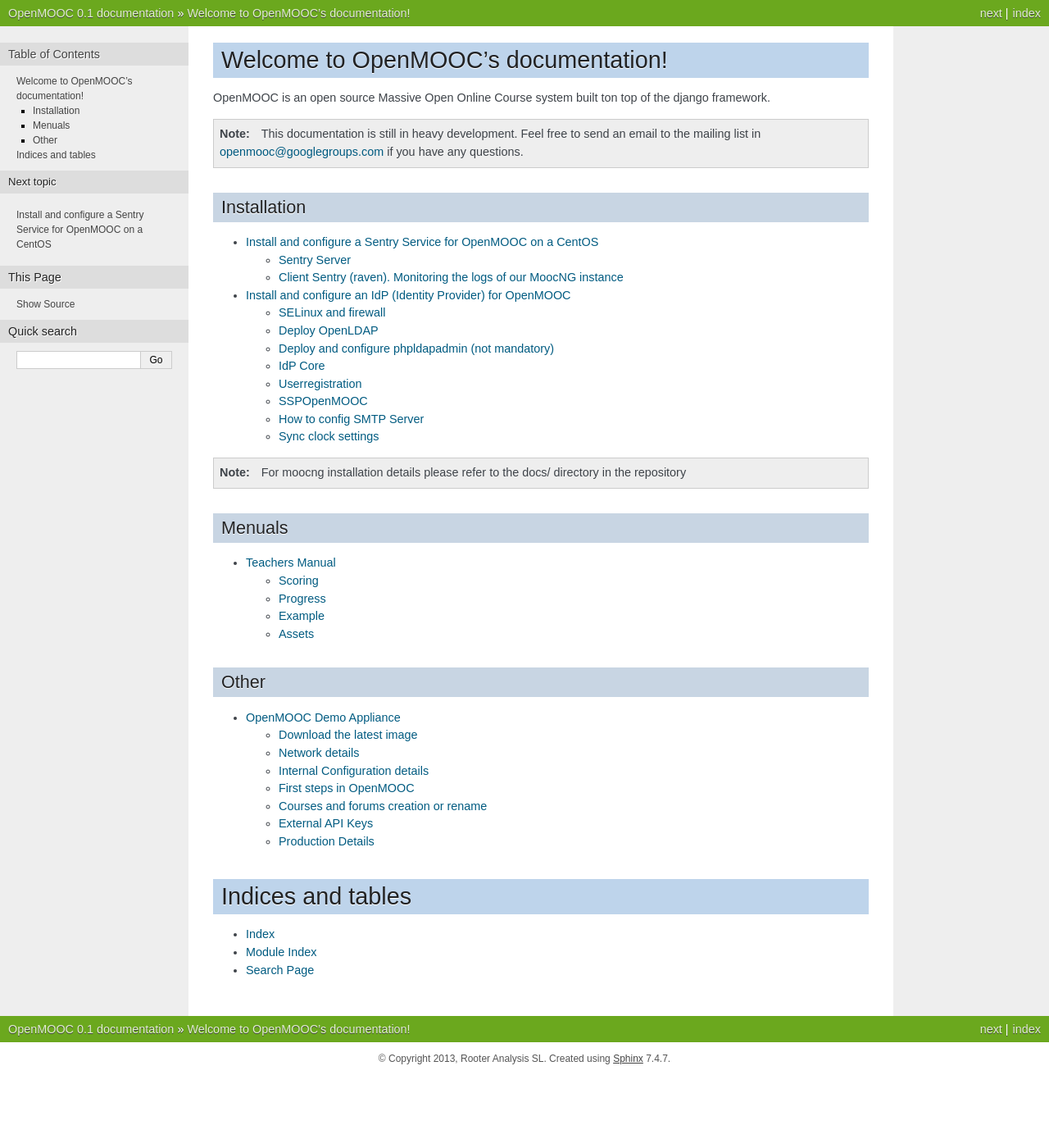
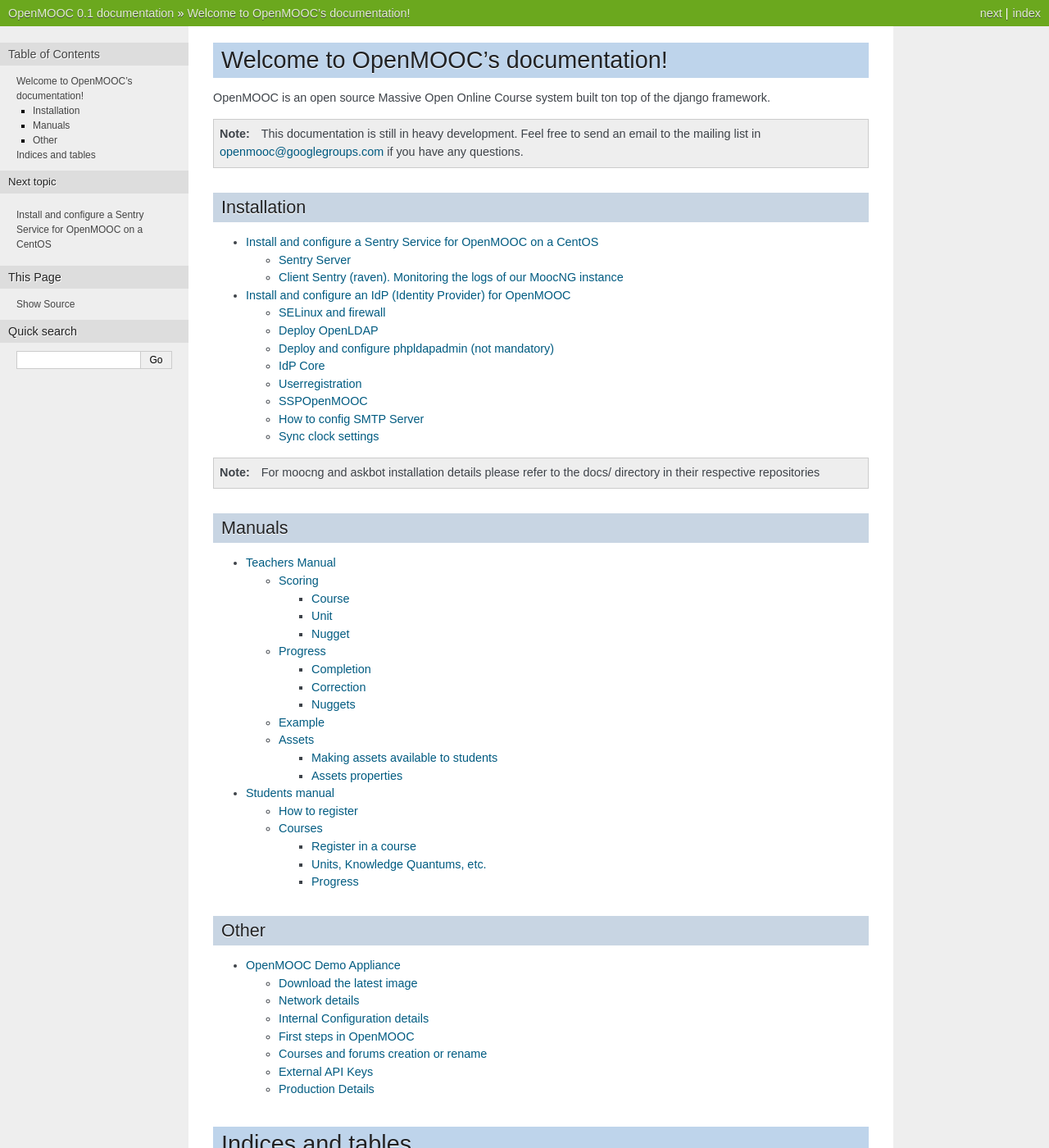
Before and after one commit to OpenMOOC/documentation, a Sphinx documentation site: the page built from source/index.rst, in a window 1280 px wide and 1400 px high. Shown: the whole window at 82% size. Built offline with Sphinx 7.4.7, drawn with Linux system fonts in a browser that asks for light colours.

Commit message:
Added template for students manual. Modified index page.

```diff
--- a/source/index.rst
+++ b/source/index.rst
@@ -19,14 +19,15 @@
    sentry_guide
    IdP_guide
 
-.. note:: For moocng installation details please refer to the docs/ directory in the repository
+.. note:: For moocng and askbot installation details please refer to the docs/ directory in their respective repositories
 
-Menuals
+Manuals
 -------
 .. toctree::
-   :maxdepth: 2
+   :maxdepth: 3
 
    teacher_manual
+   students_manual
 
 Other
 -----
--- /dev/null
+++ b/source/students_manual.rst
@@ -0,0 +1,20 @@
+===============
+Students manual
+===============
+
+.. note:: This documentation is still in development
+
+How to register
+---------------
+
+Courses
+-------
+
+Register in a course
+....................
+
+Units, Knowledge Quantums, etc.
+...............................
+
+Progress
+........
```
